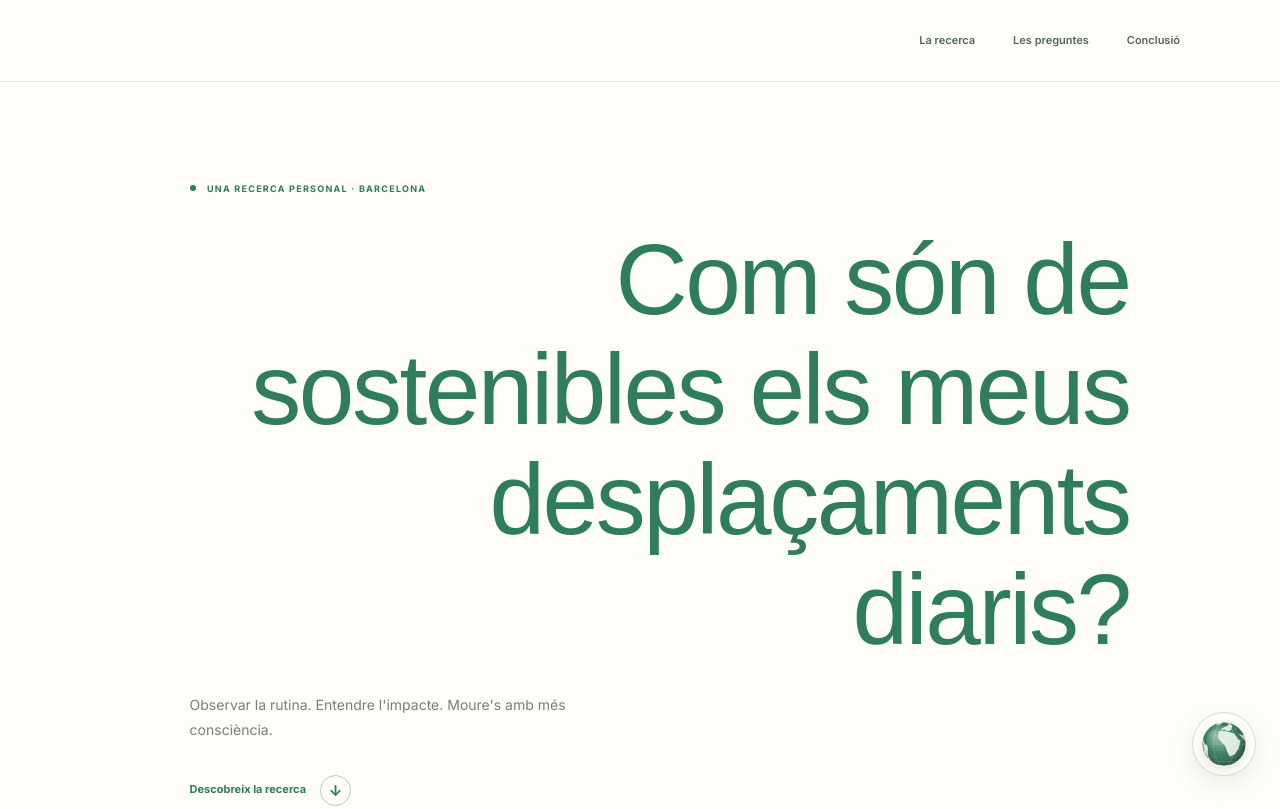
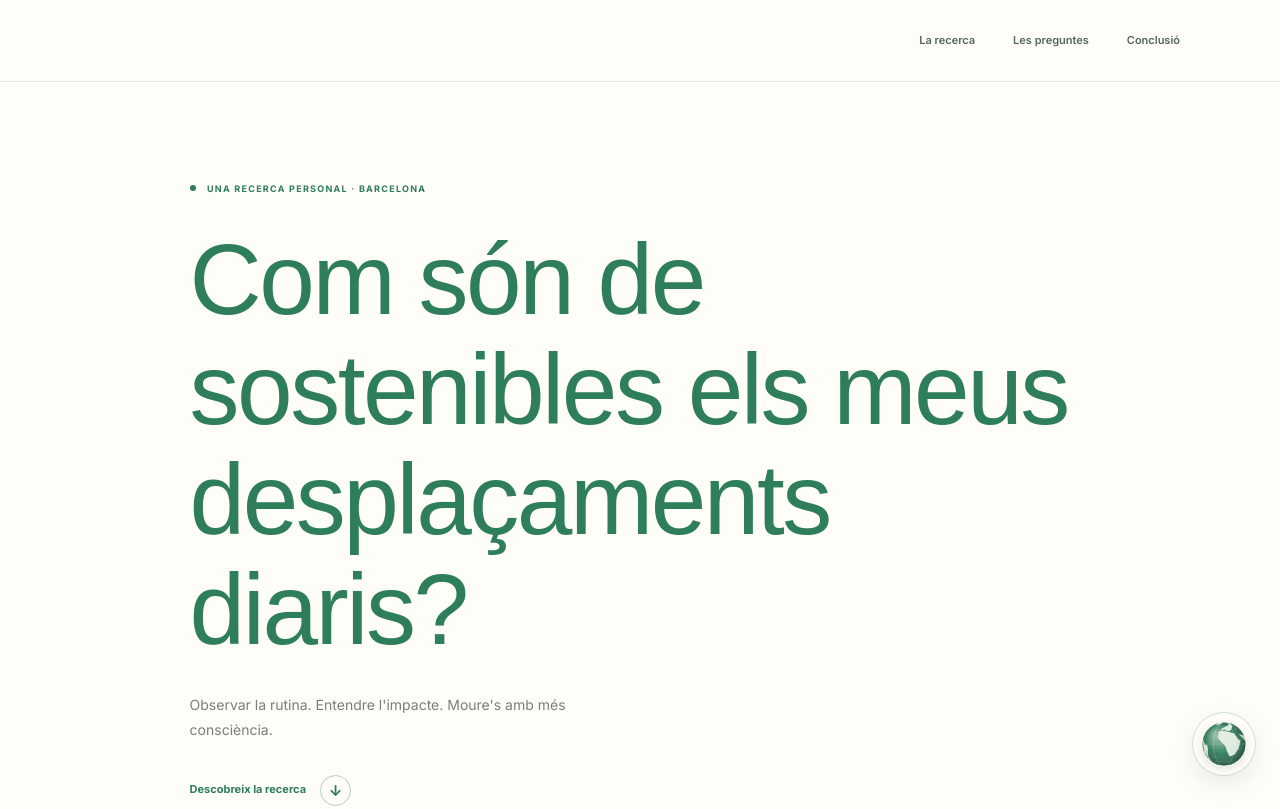
Before and after one commit to oriolbarro/projecteWeb, a plain HTML site: page index.html in a window 1280 px wide. Shown: the top 809 px of the page. Drawn offline with Linux system fonts and the light colour scheme; a web font is replaced by a local one.

Commit message:
Align main page headings left

```diff
--- a/style.css
+++ b/style.css
@@ -24,6 +24,7 @@ h1,h2,h3{margin:0;color:var(--green);font-family:var(--display);font-weight:400;
 @media(prefers-reduced-motion:reduce){html{scroll-behavior:auto}.has-scroll-reveal .scroll-reveal,.has-scroll-reveal .scroll-reveal.is-visible{opacity:1;transform:none;transition:none}.scroll-progress span{will-change:auto}}
 @media(max-width:560px){.mobile-nav:not([hidden]){z-index:110}}
 h1,h2,h3{text-align:right}p{text-align:left}
+.hero h1,.intro h2,.principles h2,.question-list h3,.closing h2{text-align:left}
 .globe-orb{top:auto;right:24px;bottom:24px;width:64px;height:64px;border-color:#d0dfd1;box-shadow:0 8px 24px #244b3218;perspective:240px}.globe-spin{display:block;width:50px;height:50px;border-radius:50%;filter:drop-shadow(0 3px 4px #153b291f)}
 .globe-orb{transition:transform .22s cubic-bezier(.2,.7,.2,1),box-shadow .22s ease}.globe-orb:hover,.globe-orb:focus-visible{z-index:120;transform:scale(1.2);box-shadow:0 10px 30px #244b3230;outline:none}.globe-orb:focus-visible{outline:2px solid var(--green);outline-offset:3px}
 @media(max-width:800px){.globe-orb{top:auto;right:20px;bottom:20px}}
```
